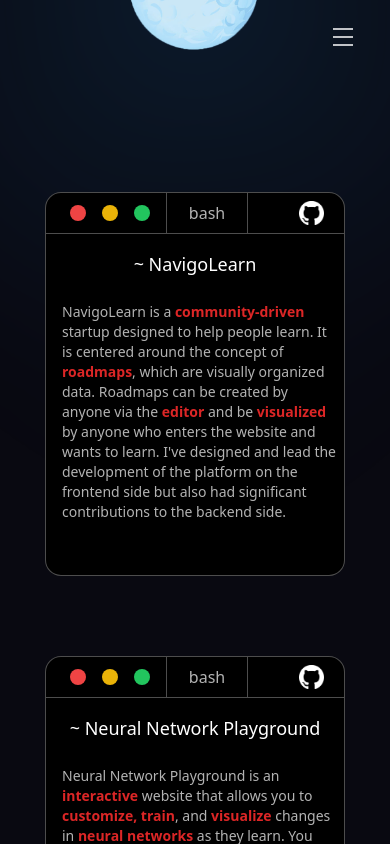
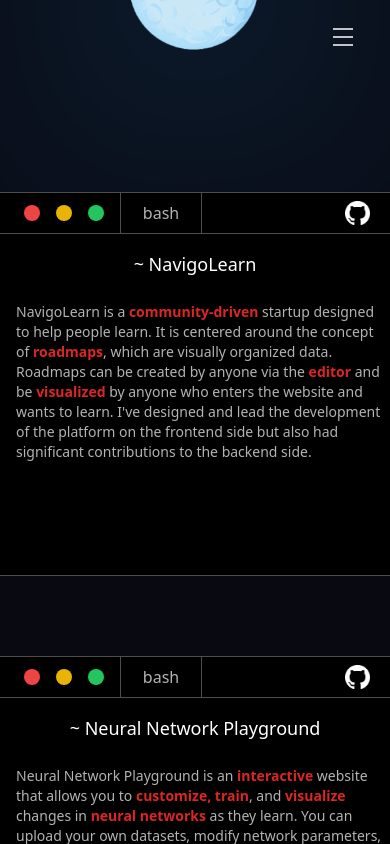
Before and after one commit to erupturatis/Personal-Website, a Next.js app: page /projects in a window 390 px wide. Shown: the top 844 px of the page. Built offline with nearby package versions, Linux system fonts and the light colour scheme.

Commit message:
(refactor)[cards on the projects page]

```diff
--- a/src/components/projects/BigProject.tsx
+++ b/src/components/projects/BigProject.tsx
@@ -125,7 +125,7 @@
   return (
     <div
       className={
-        'w-[300px] lg:w-[550px] h-96 opacity-0 z-10 transition-opacity duration-200 group-hover:opacity-100  '
+        ' md:w-[300px] lg:w-[550px] h-96 opacity-0 z-10 transition-opacity duration-200 group-hover:opacity-100  '
       }
     >
       <Image
@@ -148,7 +148,7 @@
   return (
     <article
       className={
-        'w-[300px] lg:w-[550px] h-96 group border-[1px] border-white relative border-opacity-30 bg-black rounded-2xl flex flex-col'
+        'w-full overflow-visible overflow-x-clip lg:w-[550px] h-96 group border-[1px] border-white relative border-opacity-30 bg-black border-x-0 lg:border-x-2 lg:rounded-2xl flex flex-col'
       }
     >
       <ConsoleNavbar githubUrl={githubUrl} websiteUrl={websiteUrl} />
--- a/src/components/projects/BigProjectsList.tsx
+++ b/src/components/projects/BigProjectsList.tsx
@@ -26,7 +26,7 @@
   return (
     <div
       className={
-        'w-full flex flex-wrap flex-col lg:flex-row gap-20 items-center justify-center mt-48'
+        'w-full overflow-visible overflow-x-clip flex flex-wrap flex-col lg:flex-row gap-20 items-center justify-center mt-48'
       }
     >
       {bigProjectListL.map((project) => {
```
Also changed, not shown: 1 other file (tests, documents, lock files or other folders).
